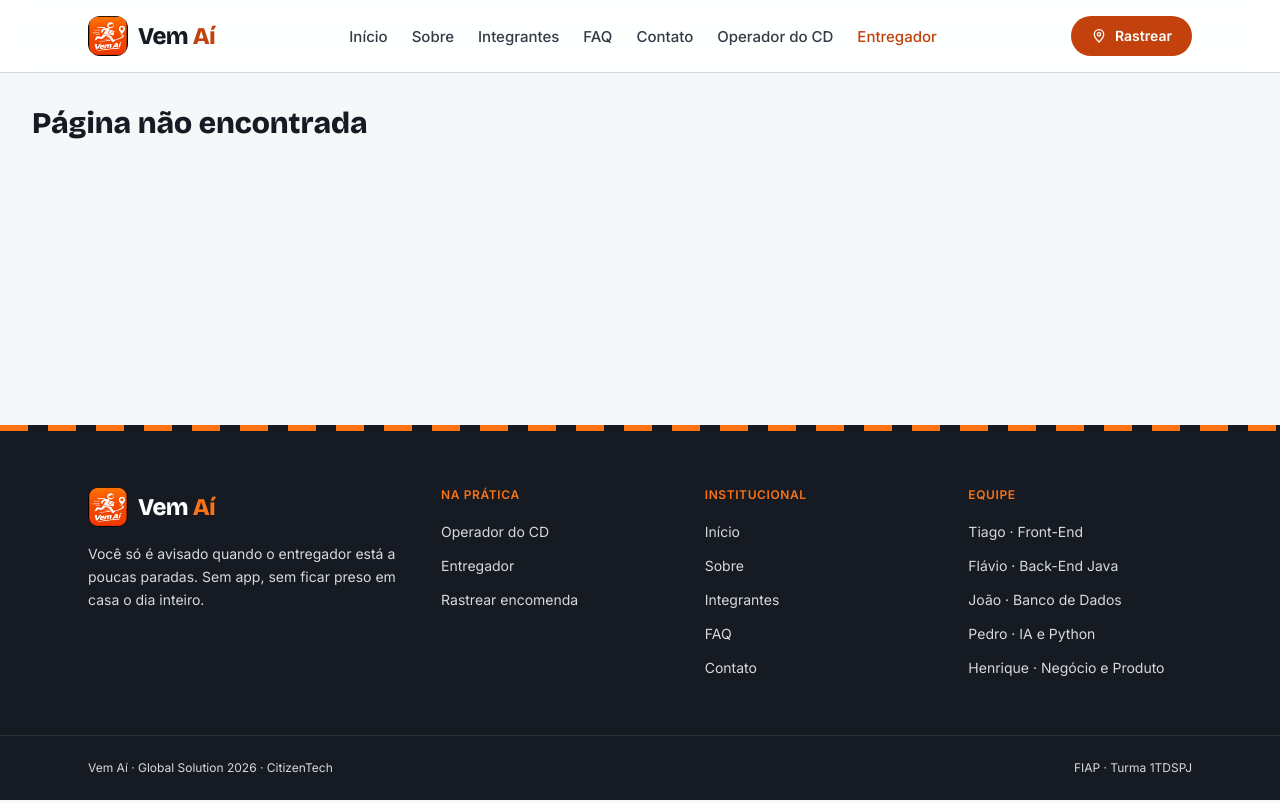
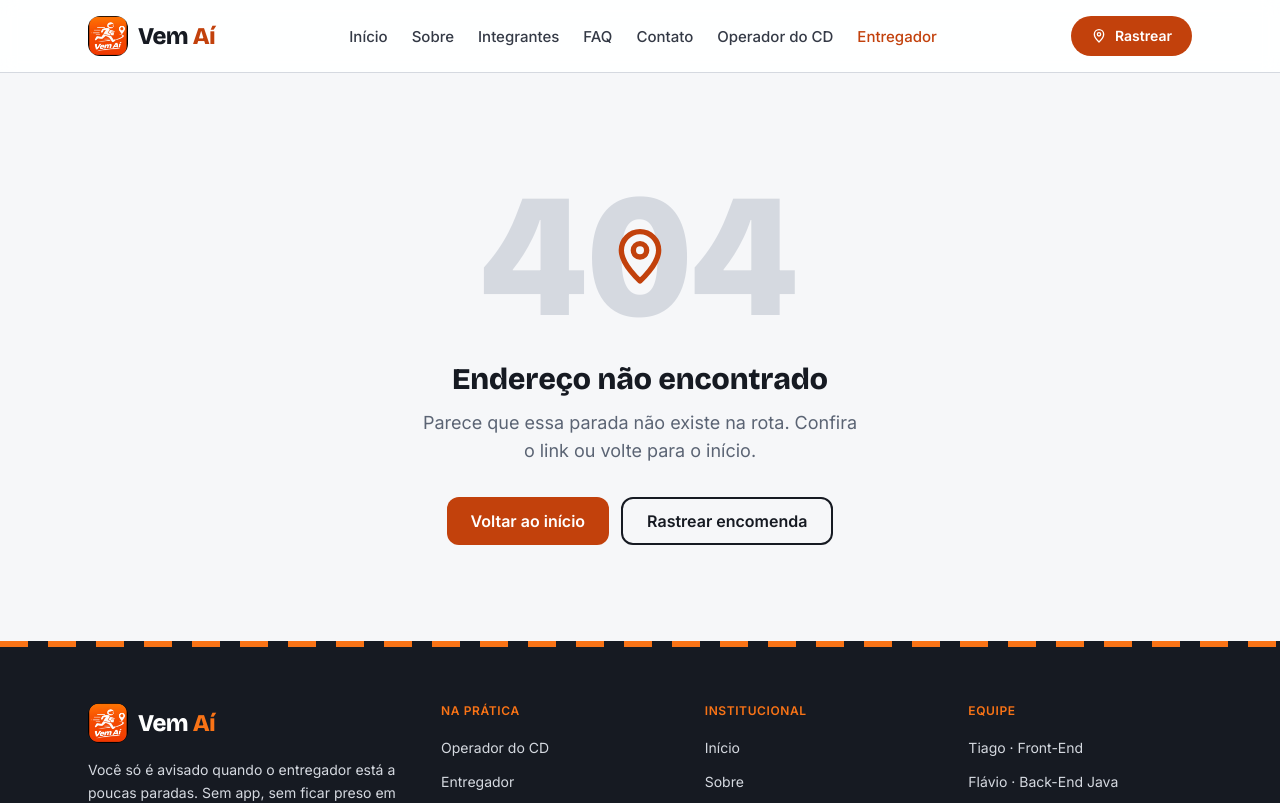
Before and after one commit to tiagostnz/vem-ai-front, a React (Vite) app: page /entregador in a window 1280 px wide. Shown: the top 803 px of the page. Built offline with nearby package versions, Linux system fonts and the light colour scheme.

Commit message:
feat: reformula a página 404 com atalhos para início e rastreio

```diff
--- a/src/pages/NaoEncontrada.tsx
+++ b/src/pages/NaoEncontrada.tsx
@@ -1,3 +1,35 @@
+import { Link } from 'react-router'
+import { IconePin } from '../components/icones'
+import { Container } from '../components/ui/Container'
+import { useTitulo } from '../hooks/useTitulo'
+
 export function NaoEncontrada() {
-  return <h1 className="p-8 text-3xl font-extrabold">Página não encontrada</h1>
+  useTitulo('Página não encontrada')
+
+  return (
+    <Container className="flex flex-col items-center py-24 text-center">
+      <div className="relative">
+        <p className="font-display text-[8rem] leading-none font-extrabold text-asfalto-200 md:text-[11rem]">404</p>
+        <IconePin className="absolute top-1/2 left-1/2 h-16 w-16 -translate-x-1/2 -translate-y-1/2 text-marca-700" />
+      </div>
+      <h1 className="mt-4 text-3xl font-extrabold">Endereço não encontrado</h1>
+      <p className="mt-3 max-w-md text-lg text-asfalto-500">
+        Parece que essa parada não existe na rota. Confira o link ou volte para o início.
+      </p>
+      <div className="mt-8 flex flex-col gap-3 sm:flex-row">
+        <Link
+          to="/"
+          className="inline-flex min-h-12 items-center justify-center rounded-xl bg-marca-700 px-6 font-semibold text-white hover:bg-marca-800"
+        >
+          Voltar ao início
+        </Link>
+        <Link
+          to="/rastreio"
+          className="inline-flex min-h-12 items-center justify-center rounded-xl border-2 border-asfalto-900 px-6 font-semibold hover:bg-asfalto-100"
+        >
+          Rastrear encomenda
+        </Link>
+      </div>
+    </Container>
+  )
 }
```
